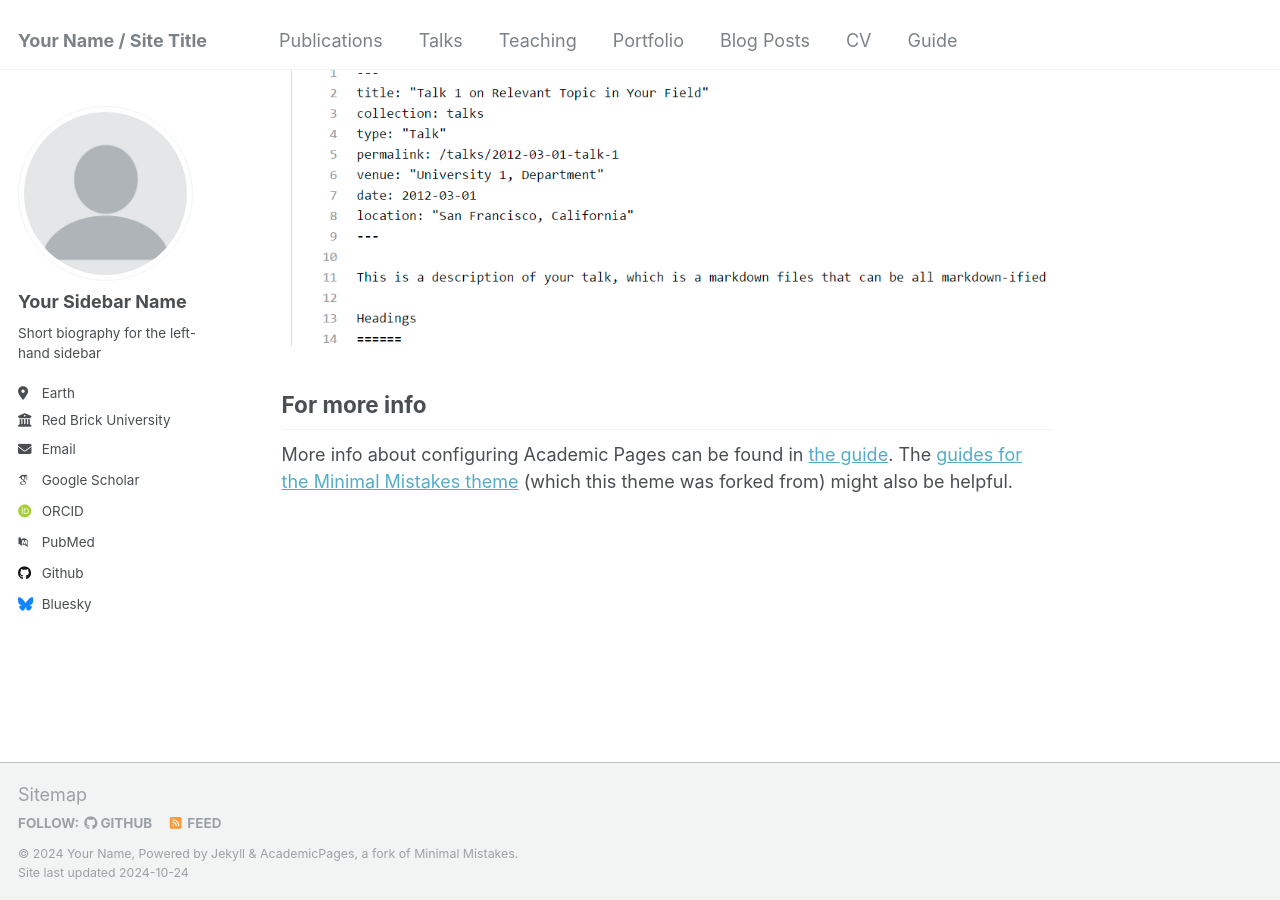
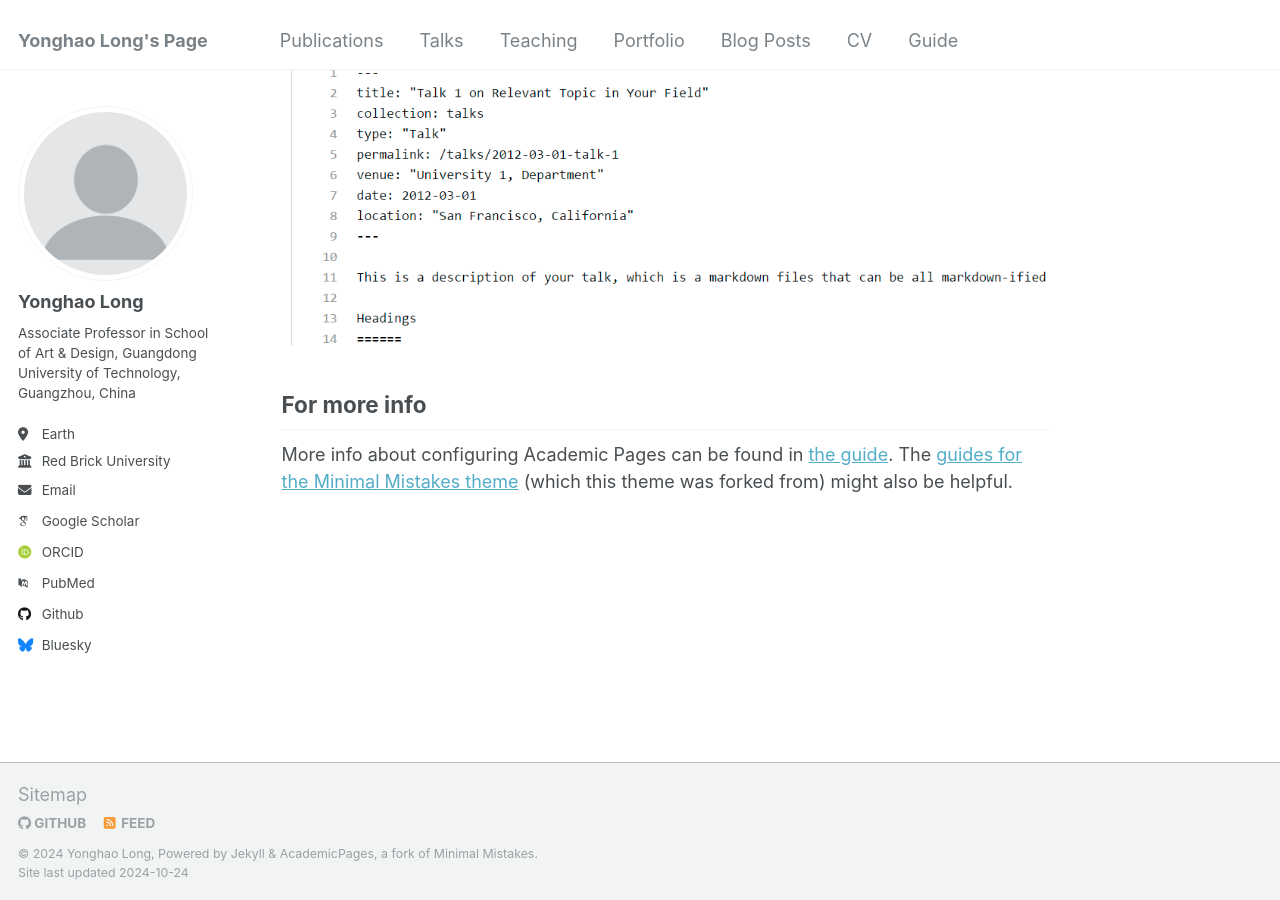
Before and after one commit to qoolyh/qoolyh.github.io, a Jekyll site: the page built from _pages/about.md, in a window 1280 px wide and 900 px high, scrolled down 2643 px. Built offline with Jekyll 4.4.1, drawn with Linux system fonts in a browser that asks for light colours; some web fonts are replaced.

Commit message:
Update _config.yml

```diff
--- a/_config.yml
+++ b/_config.yml
@@ -7,11 +7,11 @@
 # server process.
 
 # Basic Site Settings
-locale                   : "en-US"
-title                    : "Your Name / Site Title"
+locale                   : "China"
+title                    : "Yonghao Long's Page"
 title_separator          : "-"
-name                     : &name "Your Name"
-description              : &description "personal description"
+name                     : &name "Yonghao Long"
+description              : &description "Associate Professor"
 url                      : https://qoolyh.github.io # the base hostname & protocol for your site e.g. "https://mmistakes.github.io"
 baseurl                  : "" # the subpath of your site, e.g. "/blog"
 repository               : "academicpages/academicpages.github.io"
@@ -22,9 +22,9 @@
 author:
   # Biographic information
   avatar           : "profile.png"
-  name             : "Your Sidebar Name"
+  name             : "Yonghao Long"
   pronouns         : # example: "she/her"
-  bio              : "Short biography for the left-hand sidebar"
+  bio              : "Associate Professor in School of Art & Design, Guangdong University of Technology, Guangzhou, China"
   location         : "Earth"
   employer         : "Red Brick University"
   uri              : # URL
```
